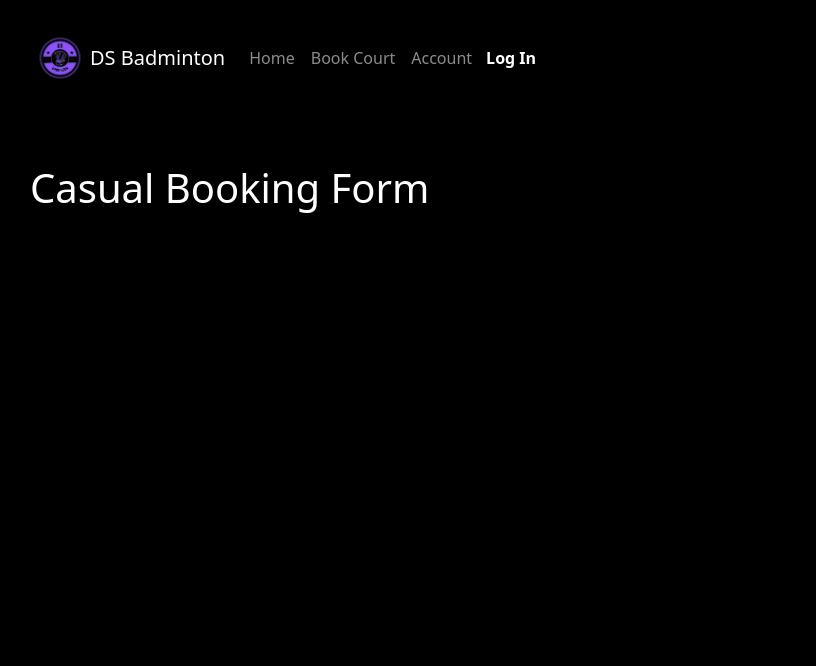
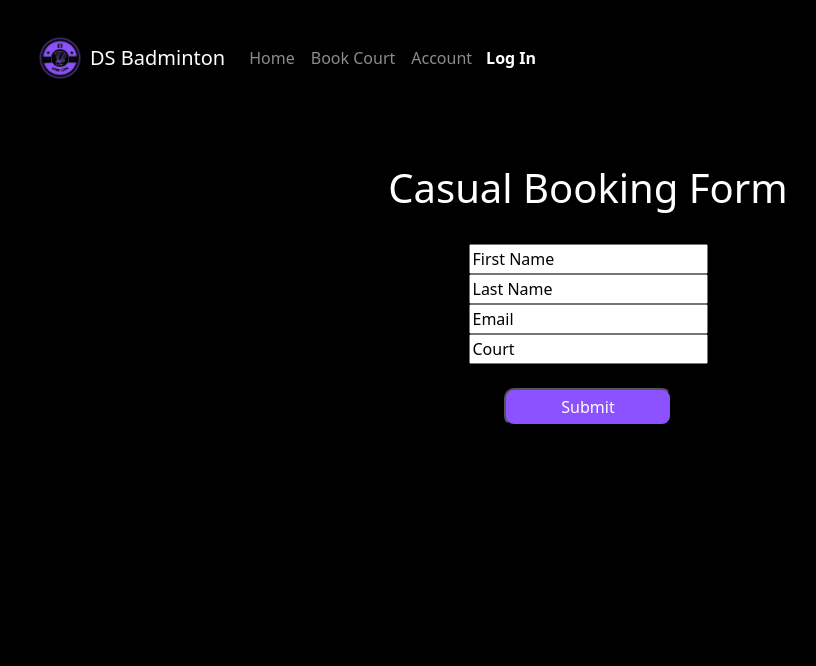
Before and after one commit to DjangoStars-Q12024/BookCourt, a Django app: page /booking/nbook in a window 1280 px wide. Shown: the top 666 px of the page, without its empty margins (52-868 px from the left). Run offline with Django 5.2, Linux system fonts and the light colour scheme.

Commit message:
Created M and N forms

```diff
--- a/BadmintonCourt/templates/nbookingForm.html
+++ b/BadmintonCourt/templates/nbookingForm.html
@@ -1,6 +1,31 @@
 {% extends 'base.html' %}
 {% block content %}
 
-<h1 style="color: white;">Casual Booking Form</h1>
+<style>
+    .center-container {
+        align-items: center;
+        text-align: center;
+    }
+    .submit-button {
+    background-color: #8c52ff;
+    color: white;
+    border-radius: 10px;
+    padding: 5px;
+    width: 15%;
+  }
+
+  </style>
+
+<div class="center-container">
+    <h1 style="color: white; ">Casual Booking Form</h1> <br>
+
+    <form method="post">
+        <input type="text" name="firstname" value="First Name"> <br>
+        <input type="text" name="lastname" value="Last Name"> <br>
+        <input type="email" name="email" value="Email"> <br>
+        <input type="text" name="firstname" value="Court"> <br><br>
+        <button type="submit" class="submit-button">Submit</button>
+    </form>
+</div>
 
 {% endblock %}
```
Also changed, not shown: BadmintonCourt/forms.py (deleted, +0 -12 lines), BadmintonCourt/templates/mbookingForm.html (+24 -1 lines), db.sqlite3.
